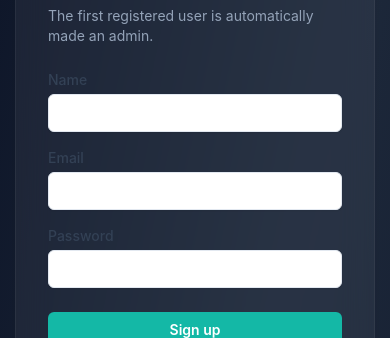
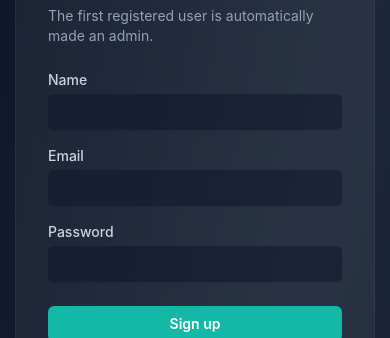
Before and after one commit to anan5093/team-task-manager, a React (Vite) app in the folder client/: page /signup in a window 390 px wide. Shown: the part 134-472 px from the top of the page. Built offline with nearby package versions, Linux system fonts and the light colour scheme; no server answers.

Commit message:
design: upgrade form inputs to premium dark mode theme and make panels responsive

```diff
--- a/client/src/components/Input.jsx
+++ b/client/src/components/Input.jsx
@@ -1,34 +1,46 @@
-export const Input = ({ label, error, ...props }) => (
+export const Input = ({ label, error, dark = false, ...props }) => (
   <label className="block">
-    <span className="mb-1 block text-sm font-medium text-slate-700">{label}</span>
+    <span className={`mb-1 block text-sm font-medium ${dark ? 'text-slate-300' : 'text-slate-700'}`}>{label}</span>
     <input
-      className="focus-ring w-full rounded-md border border-slate-200 bg-white px-3 py-2 text-sm text-ink shadow-sm"
+      className={`focus-ring w-full rounded-md px-3 py-2 text-sm shadow-sm transition-all ${
+        dark
+          ? 'border-white/10 bg-slate-900/50 text-white placeholder-slate-500 focus:border-teal-500 focus:ring-teal-500'
+          : 'border-slate-200 bg-white text-ink focus:border-brand'
+      }`}
       {...props}
     />
-    {error ? <span className="mt-1 block text-xs text-red-600">{error}</span> : null}
+    {error ? <span className={`mt-1 block text-xs ${dark ? 'text-red-400' : 'text-red-600'}`}>{error}</span> : null}
   </label>
 );
 
-export const Textarea = ({ label, error, ...props }) => (
+export const Textarea = ({ label, error, dark = false, ...props }) => (
   <label className="block">
-    <span className="mb-1 block text-sm font-medium text-slate-700">{label}</span>
+    <span className={`mb-1 block text-sm font-medium ${dark ? 'text-slate-300' : 'text-slate-700'}`}>{label}</span>
     <textarea
-      className="focus-ring min-h-24 w-full rounded-md border border-slate-200 bg-white px-3 py-2 text-sm text-ink shadow-sm"
+      className={`focus-ring min-h-24 w-full rounded-md px-3 py-2 text-sm shadow-sm transition-all ${
+        dark
+          ? 'border-white/10 bg-slate-900/50 text-white placeholder-slate-500 focus:border-teal-500 focus:ring-teal-500'
+          : 'border-slate-200 bg-white text-ink focus:border-brand'
+      }`}
       {...props}
     />
-    {error ? <span className="mt-1 block text-xs text-red-600">{error}</span> : null}
+    {error ? <span className={`mt-1 block text-xs ${dark ? 'text-red-400' : 'text-red-600'}`}>{error}</span> : null}
   </label>
 );
 
-export const Select = ({ label, children, error, ...props }) => (
+export const Select = ({ label, children, error, dark = false, ...props }) => (
   <label className="block">
-    <span className="mb-1 block text-sm font-medium text-slate-700">{label}</span>
+    <span className={`mb-1 block text-sm font-medium ${dark ? 'text-slate-300' : 'text-slate-700'}`}>{label}</span>
     <select
-      className="focus-ring w-full rounded-md border border-slate-200 bg-white px-3 py-2 text-sm text-ink shadow-sm"
+      className={`focus-ring w-full rounded-md px-3 py-2 text-sm shadow-sm transition-all ${
+        dark
+          ? 'border-white/10 bg-slate-900/50 text-white focus:border-teal-500 focus:ring-teal-500'
+          : 'border-slate-200 bg-white text-ink focus:border-brand'
+      }`}
       {...props}
     >
       {children}
     </select>
-    {error ? <span className="mt-1 block text-xs text-red-600">{error}</span> : null}
+    {error ? <span className={`mt-1 block text-xs ${dark ? 'text-red-400' : 'text-red-600'}`}>{error}</span> : null}
   </label>
 );
--- a/client/src/pages/Login.jsx
+++ b/client/src/pages/Login.jsx
@@ -63,12 +63,14 @@ const Login = () => {
               <Input
                 label="Email"
                 type="email"
+                dark
                 value={form.email}
                 onChange={(event) => setForm({ ...form, email: event.target.value })}
               />
               <Input
                 label="Password"
                 type="password"
+                dark
                 value={form.password}
                 onChange={(event) => setForm({ ...form, password: event.target.value })}
               />
--- a/client/src/pages/Signup.jsx
+++ b/client/src/pages/Signup.jsx
@@ -64,18 +64,21 @@ const Signup = () => {
             <div className="mt-6 space-y-4">
               <Input
                 label="Name"
+                dark
                 value={form.name}
                 onChange={(event) => setForm({ ...form, name: event.target.value })}
               />
               <Input
                 label="Email"
                 type="email"
+                dark
                 value={form.email}
                 onChange={(event) => setForm({ ...form, email: event.target.value })}
               />
               <Input
                 label="Password"
                 type="password"
+                dark
                 value={form.password}
                 onChange={(event) => setForm({ ...form, password: event.target.value })}
               />
```
